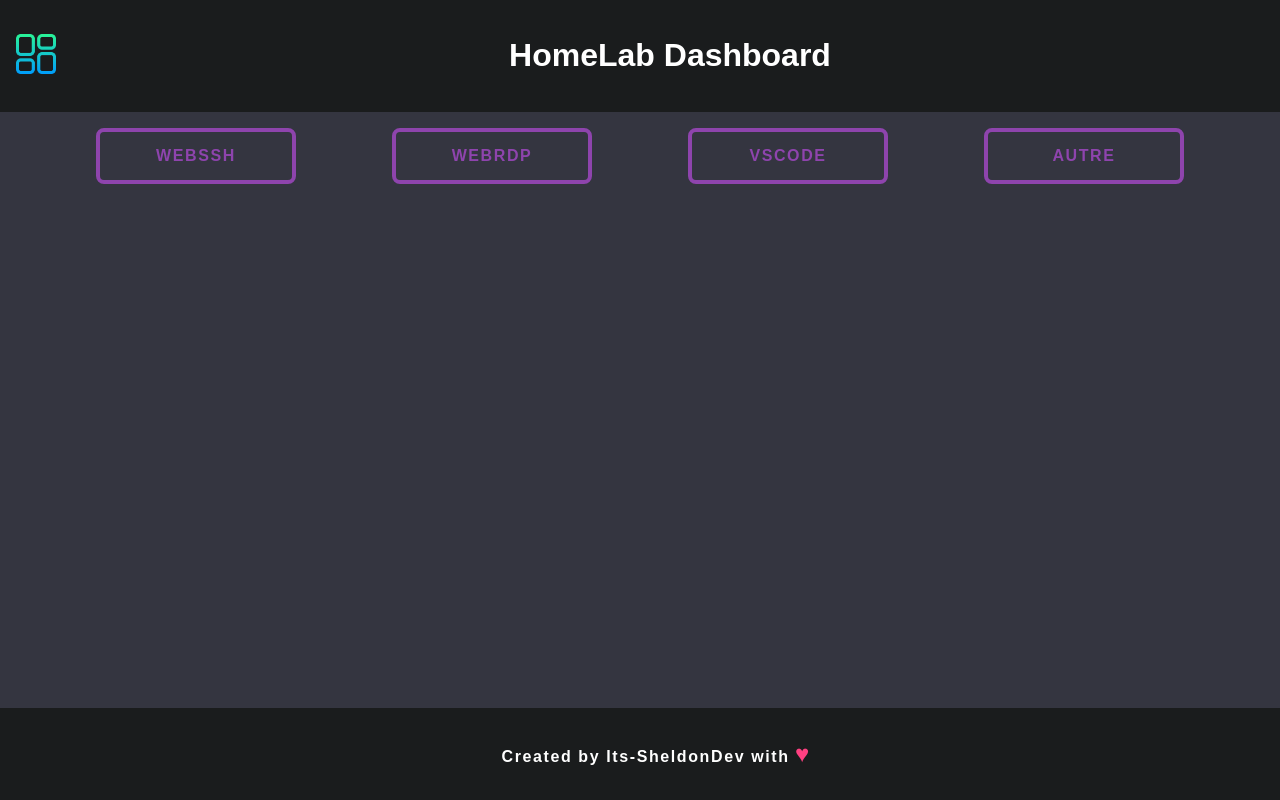
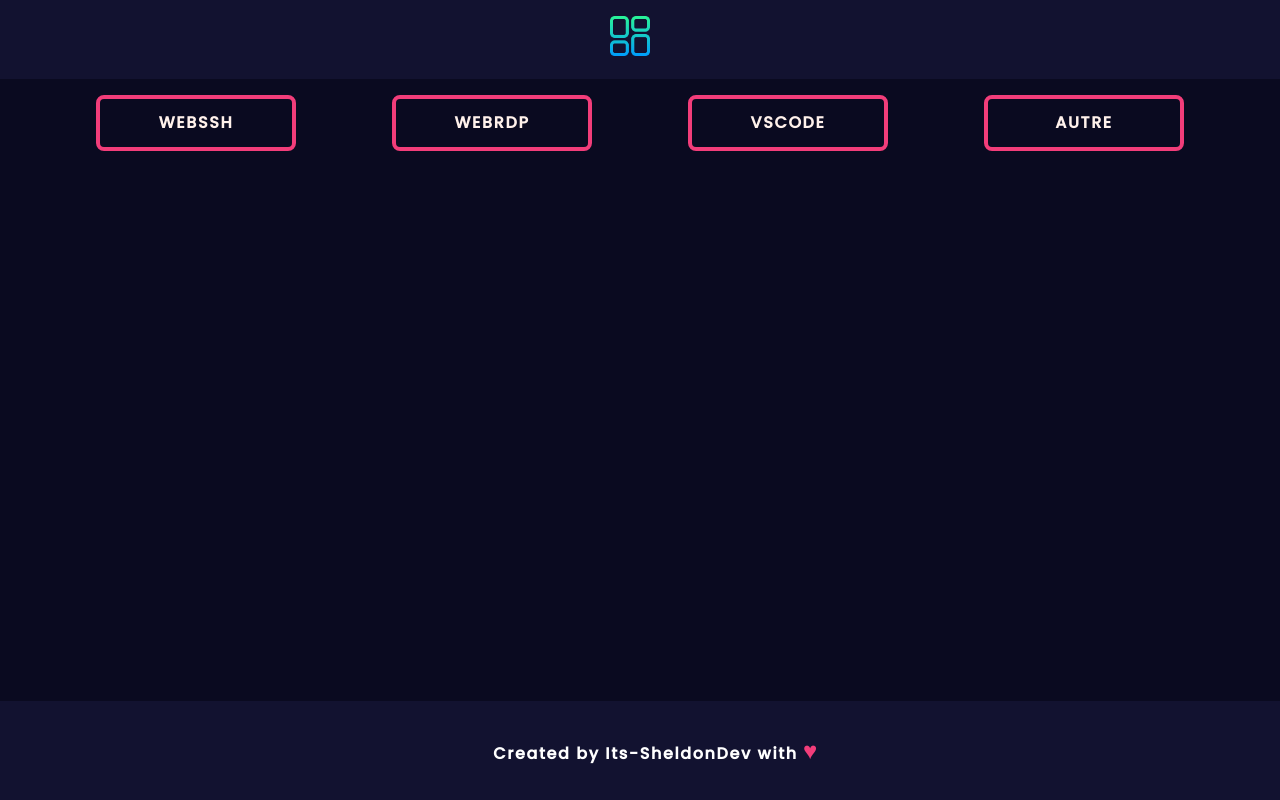
Before and after one commit to Its-SheldonDev/HomeLab-Dashboard, a plain HTML site: page index.html in a window 1280 px wide. Drawn offline with Linux system fonts and the light colour scheme.

Commit message:
Adding Some Changes 🌸

```diff
--- a/assets/css/styles.css
+++ b/assets/css/styles.css
@@ -1,27 +1,44 @@
+/*=============== GOOGLE FONTS ===============*/
+@import url("https://fonts.googleapis.com/css2?family=Dancing+Script:wght@600&family=Lora:wght@500;600&family=Poppins:wght@400;500&display=swap");
+
+:root {
+    /*========== Colors ==========*/
+    --first-color: hsl(19, 64%, 54%);
+    --header-color: #121230;
+    --background-color: #0a0a20;
+    --text-color: #f23d7a;
+    --text-color-light: hsl(0, 0%, 100%);
+    --body-color: #fff1eb;
+
+    /*========== Font and typography ==========*/
+    --body-font: "Poppins", sans-serif;
+    --title-font: "Lora", serif;
+    --subtitle-font: "Dancing Script", cursive;
+}
+
+/*=============== BASE ===============*/
+
 body {
-    font-family: 'Arial', sans-serif;
+    font-family: var(--body-font);
     margin: 0;
     padding: 0;
-    background-color: #343540;
-    color: white;
+    background-color: var(--background-color);
+    color: var(--body-color);
 }
 
 header {
-    background-color: #1a1c1d;
-    color: white;
+    background-color: var(--header-color);
+    color: var(--text-color-light);
     text-align: center;
     padding: 1em;
     position: relative;
     display: flex;
+    justify-content: center;
     align-items: center;
 }
 
 .logo-container {
     margin-right: 20px;
-}
-
-.title-container {
-    flex-grow: 1;
 }
 
 .logo {
@@ -37,11 +54,11 @@
 }
 
 footer {
-    background-color: #1a1c1d;
-    color: white;
+    background-color: var(--header-color);
+    color: var(--text-color-light);
     text-align: center;
     font-weight: bold;
-    font-family: sans-serif;
+    font-family: var(--body-font);
     letter-spacing: 0.1em;
     padding: 1em;
     position: fixed;
@@ -56,11 +73,11 @@
 }
 
 footer a:hover {
-    color: #ff4081;
+    color: var(--text-color);
 }
 
 .heart {
-    color: #ff4081;
+    color: var(--text-color);
     display: inline-block;
     animation: heartbeat 1s infinite;
     font-size: 1.5em;
@@ -77,8 +94,7 @@
 }
 
 nav ul li {
-    --c: #8e44ad;
-    color: var(--c);
+    --c: var(--text-color);
     font-size: 16px;
     border: 0.3em solid var(--c);
     border-radius: 0.5em;
@@ -86,7 +102,7 @@
     height: 3em;
     text-transform: uppercase;
     font-weight: bold;
-    font-family: sans-serif;
+    font-family: var(--body-font);
     letter-spacing: 0.1em;
     text-align: center;
     line-height: 3em;
--- a/index.html
+++ b/index.html
@@ -8,14 +8,11 @@
 </head>
 <body>
 
-    <header>
-        <div class="logo-container">
-            <img src="/assets/img/logo.png" alt="Logo" class="logo">
-        </div>
-        <div class="title-container">
-            <h1>HomeLab Dashboard</h1>
-        </div>
-    </header>
+  <header>
+    <div class="logo-container">
+        <img src="/assets/img/logo.png" alt="Logo" class="logo">
+    </div>
+</header>
 
     <nav>
         <ul>
```
